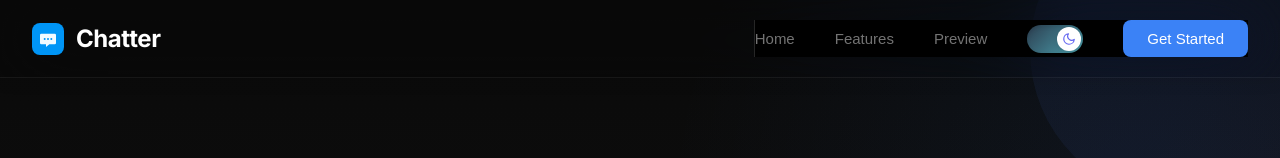
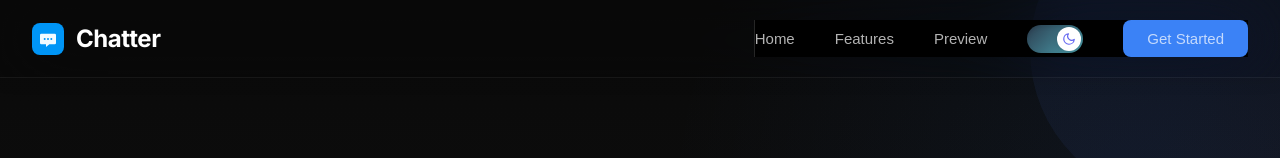
Before and after one commit to sakshampokharel01-beep/Chatter, a React (Vite) app: page / in a window 1280 px wide. Shown: the top 158 px of the page. Built offline with nearby package versions, Linux system fonts and the light colour scheme; no server answers; a web font is replaced by a local one.

Commit message:
Fix navigation links visibility in dark theme

```diff
--- a/src/styles/LandingPage.css
+++ b/src/styles/LandingPage.css
@@ -2322,6 +2322,14 @@
   border-left: 1px solid var(--border-light);
 }
 
+[data-theme="dark"] .nav-link {
+  color: rgba(255, 255, 255, 0.7);
+}
+
+[data-theme="dark"] .nav-link:hover {
+  color: rgba(255, 255, 255, 1);
+}
+
 [data-theme="dark"] .screenshot-header,
 [data-theme="dark"] .screenshot-tabs,
 [data-theme="dark"] .screenshot-input {
@@ -2351,6 +2359,15 @@
 [data-theme="dark"] .app-screenshot {
   background: var(--bg-elevated);
   border: 1.5px solid var(--border-light);
+}
+
+[data-theme="dark"] .preview-card {
+  background: rgba(26, 26, 26, 0.6);
+  border: 1px solid rgba(255, 255, 255, 0.1);
+}
+
+[data-theme="dark"] .preview-card:hover {
+  box-shadow: 0 12px 40px rgba(0, 0, 0, 0.4);
 }
 
 [data-theme="dark"] .chat-item:hover {
```
